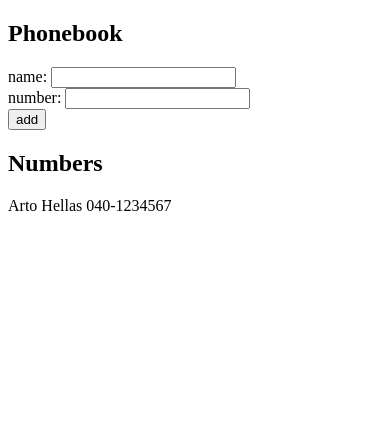
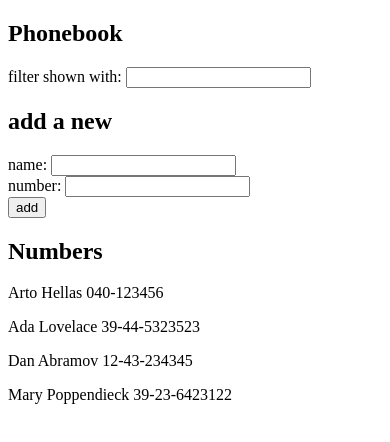
Before and after one commit to lukdva/fullStackOpenExcercisesLukas, a React (Create React App) app in the folder part2/phonebook/: page / in a window 390 px wide. Shown: the top 442 px of the page. Built offline with nearby package versions, Linux system fonts and the light colour scheme.

Commit message:
2.9*: The Phonebook Step4 Added filter by name

```diff
--- a/part2/phonebook/src/App.js
+++ b/part2/phonebook/src/App.js
@@ -1,16 +1,23 @@
 import { useState } from 'react'
 
-const Numbers = ({persons}) => {
+const Numbers = ({persons, filter}) => {
   return (
-    persons.map(person => <p key={person.name}>{person.name} {person.phone}</p> )
+    persons
+    .filter(person => person.name.toLowerCase().includes(filter.toLowerCase()))
+    .map(person => <p key={person.name}>{person.name} {person.phone}</p> )
   )
 }
 const App = () => {
   const [persons, setPersons] = useState([
-    { name: 'Arto Hellas', phone:'040-1234567' }
+    { name: 'Arto Hellas', phone: '040-123456'},
+    { name: 'Ada Lovelace', phone: '39-44-5323523'},
+    { name: 'Dan Abramov', phone: '12-43-234345'},
+    { name: 'Mary Poppendieck', phone: '39-23-6423122'}
+
   ])
   const [newName, setNewName] = useState('')
   const [newPhone, setNewPhone] = useState('')
+  const [newFilter, setNewFilter] = useState('')
 
   const submitPhone = (event) => {
     event.preventDefault();
@@ -28,10 +35,16 @@
   const handlePhoneChange = (event) => {
     setNewPhone(event.target.value);
   }
-
+  const handleFilterChange = (event) => {
+    setNewFilter(event.target.value);
+  }
   return (
     <div>
       <h2>Phonebook</h2>
+      <div>
+          filter shown with: <input onChange={handleFilterChange}/>
+        </div>
+      <h2>add a new</h2>
       <form onSubmit={submitPhone}>
         <div>
           name: <input onChange={handleNameChange}/>
@@ -44,7 +57,7 @@
         </div>
       </form>
       <h2>Numbers</h2>
-      <Numbers persons={persons}/>
+      <Numbers persons={persons} filter={newFilter}/>
     </div>
   )
 }
```
